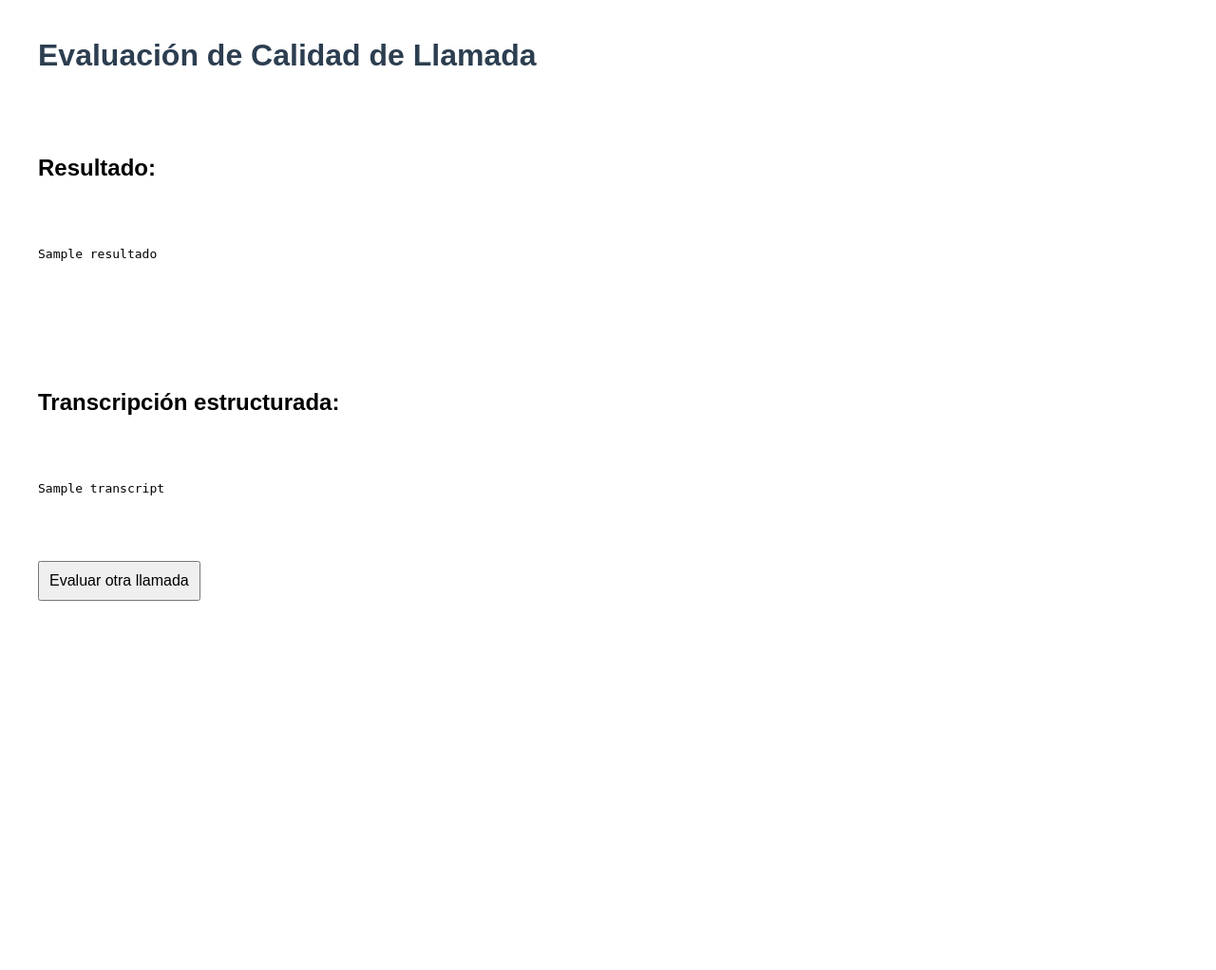
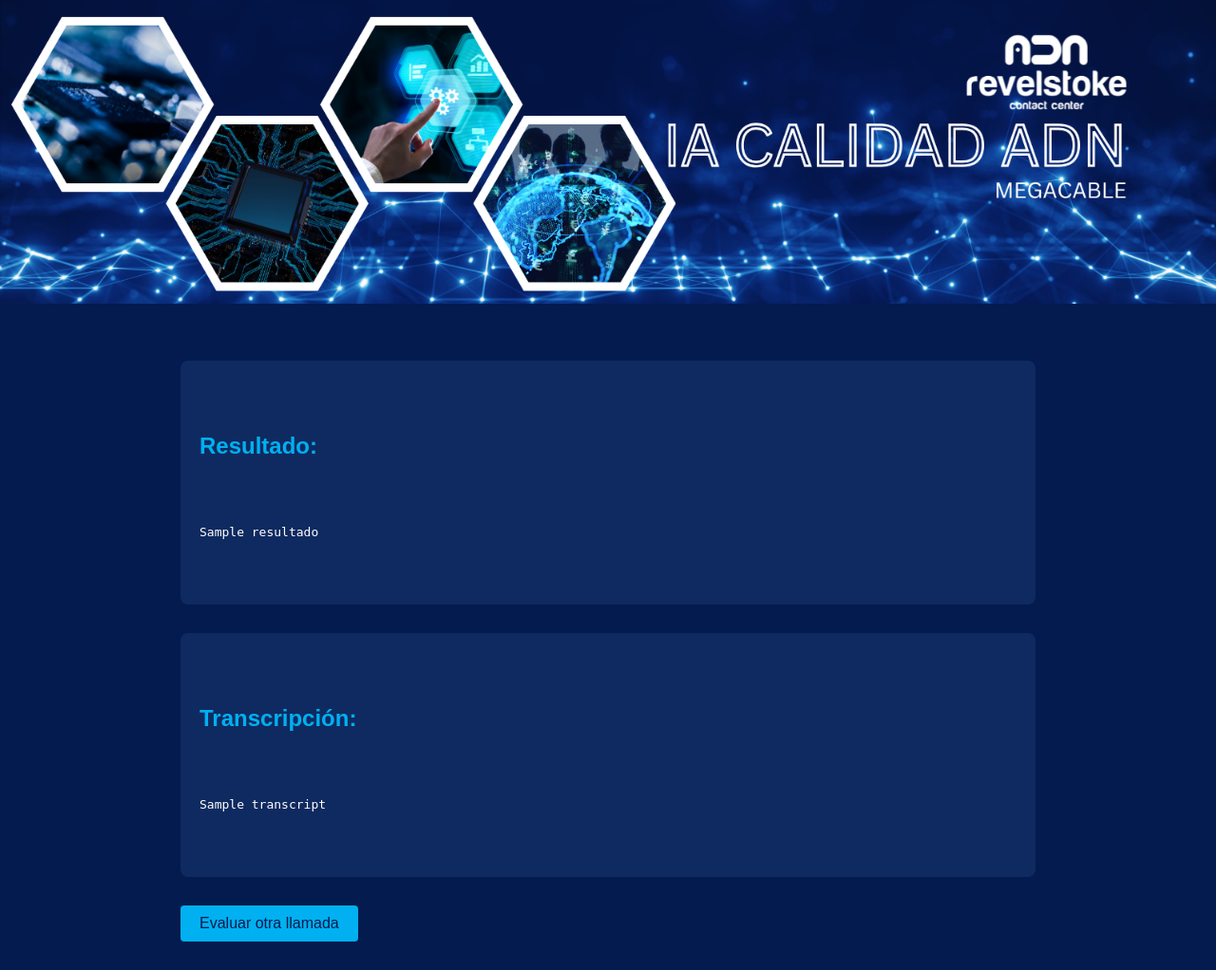
Before and after one commit to ADNRevelstoke/qa-callcenter-adn, a Flask app: template templates/index.html in a window 1280 px wide. Shown: the whole page at 95% size. Before the commit the page ends 633 px from the top, so only its background shows below. Run offline with Flask 3, Linux system fonts and the light colour scheme; the template is opened without the code that fills it: most values are stand-ins (such as "Sample title", 1, 10 or a date in 2020).

Commit message:
Actualiza interfaz con branding ADN

```diff
--- a/templates/index.html
+++ b/templates/index.html
@@ -1,24 +1,61 @@
 <!doctype html>
 <html>
 <head>
-  <title>Validación de Calidad - ADN</title>
+  <title>Evaluador ADN - Calidad Megacable</title>
   <style>
-    body { font-family: Arial; margin: 40px; }
-    h1 { color: #2c3e50; }
-    .resultado, .transcripcion { margin-top: 30px; white-space: pre-wrap; }
-    .score { font-size: 28px; font-weight: bold; margin: 20px 0; }
-    .score.green { color: green; }
-    .score.red { color: red; }
-    button { margin-top: 20px; padding: 10px; font-size: 16px; }
+    body {
+      font-family: Arial, sans-serif;
+      background-color: #031b4e;
+      color: white;
+      margin: 0;
+      padding: 0;
+    }
+    header img {
+      width: 100%;
+      height: auto;
+      display: block;
+    }
+    .container {
+      padding: 30px;
+      max-width: 900px;
+      margin: auto;
+    }
+    h2 { color: #00b0f0; }
+    .resultado, .transcripcion {
+      background-color: #0f2a60;
+      padding: 20px;
+      margin-top: 30px;
+      border-radius: 8px;
+      white-space: pre-wrap;
+    }
+    button {
+      padding: 10px 20px;
+      font-size: 16px;
+      margin-top: 30px;
+      background-color: #00b0f0;
+      color: #031b4e;
+      border: none;
+      border-radius: 4px;
+      cursor: pointer;
+    }
+    input[type=file] {
+      padding: 10px;
+      background: white;
+      color: black;
+      border-radius: 4px;
+    }
   </style>
 </head>
 <body>
-  <h1>Evaluación de Calidad de Llamada</h1>
+  <header>
+    <img src="{{ url_for('static', filename='header.png') }}" alt="Encabezado ADN">
+  </header>
 
+  <div class="container">
     {% if not transcript %}
       <form method="POST" enctype="multipart/form-data">
         <input type="file" name="audio" accept=".wav" required>
-      <button type="submit">Procesar</button>
+        <button type="submit">Evaluar llamada</button>
       </form>
     {% else %}
       <div class="resultado">
@@ -27,7 +64,7 @@
       </div>
 
       <div class="transcripcion">
-      <h2>Transcripción estructurada:</h2>
+        <h2>Transcripción:</h2>
         <pre>{{ transcript }}</pre>
       </div>
 
@@ -35,5 +72,6 @@
         <button type="submit">Evaluar otra llamada</button>
       </form>
     {% endif %}
+  </div>
 </body>
 </html>
```
Also changed, not shown: static/header.png (added). Lines whose indentation alone changed are shown as unchanged.
